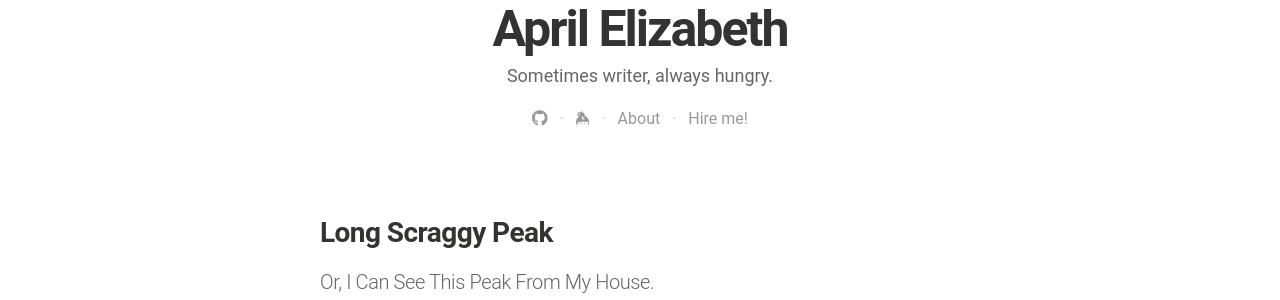
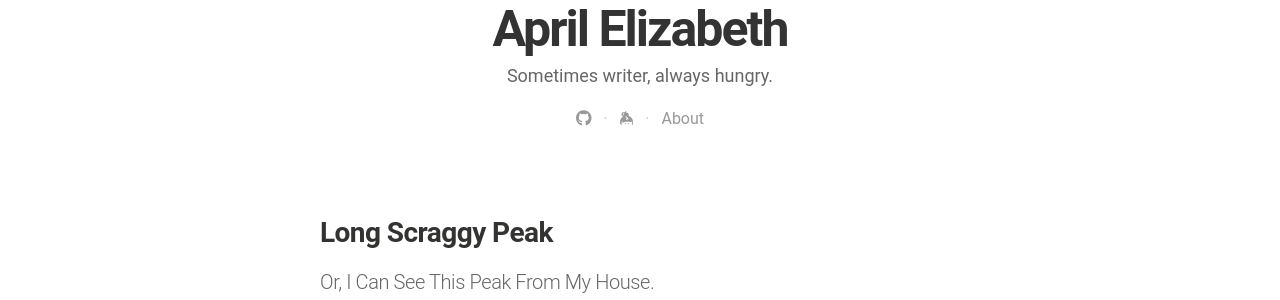
Before and after one commit to AprilElizabeth/aprilelizabeth.github.io, a Jekyll site: the page built from index.html, in a window 1280 px wide and 900 px high, scrolled down 429 px. Shown: the part 151-451 px from the top of the window. Built offline with Jekyll 4.4.1, drawn with Linux system fonts in a browser that asks for light colours; nearby versions of some CDN libraries; the list of posts is cut into pages by our own code.

Commit message:
Update index.html
:)

```diff
--- a/index.html
+++ b/index.html
@@ -24,8 +24,6 @@ layout: default
         {% endif %}
       {% endfor %}
       <a href={{ "/about/" | prepend: site.baseurl }}>About</a>
-            &nbsp;&nbsp;·&nbsp;&nbsp;
-      <a href={{ "assets/hire-me/AprilJones.pdf" | prepend: site.baseurl }}>Hire me!</a>
     </div>
 </header>
 
```
